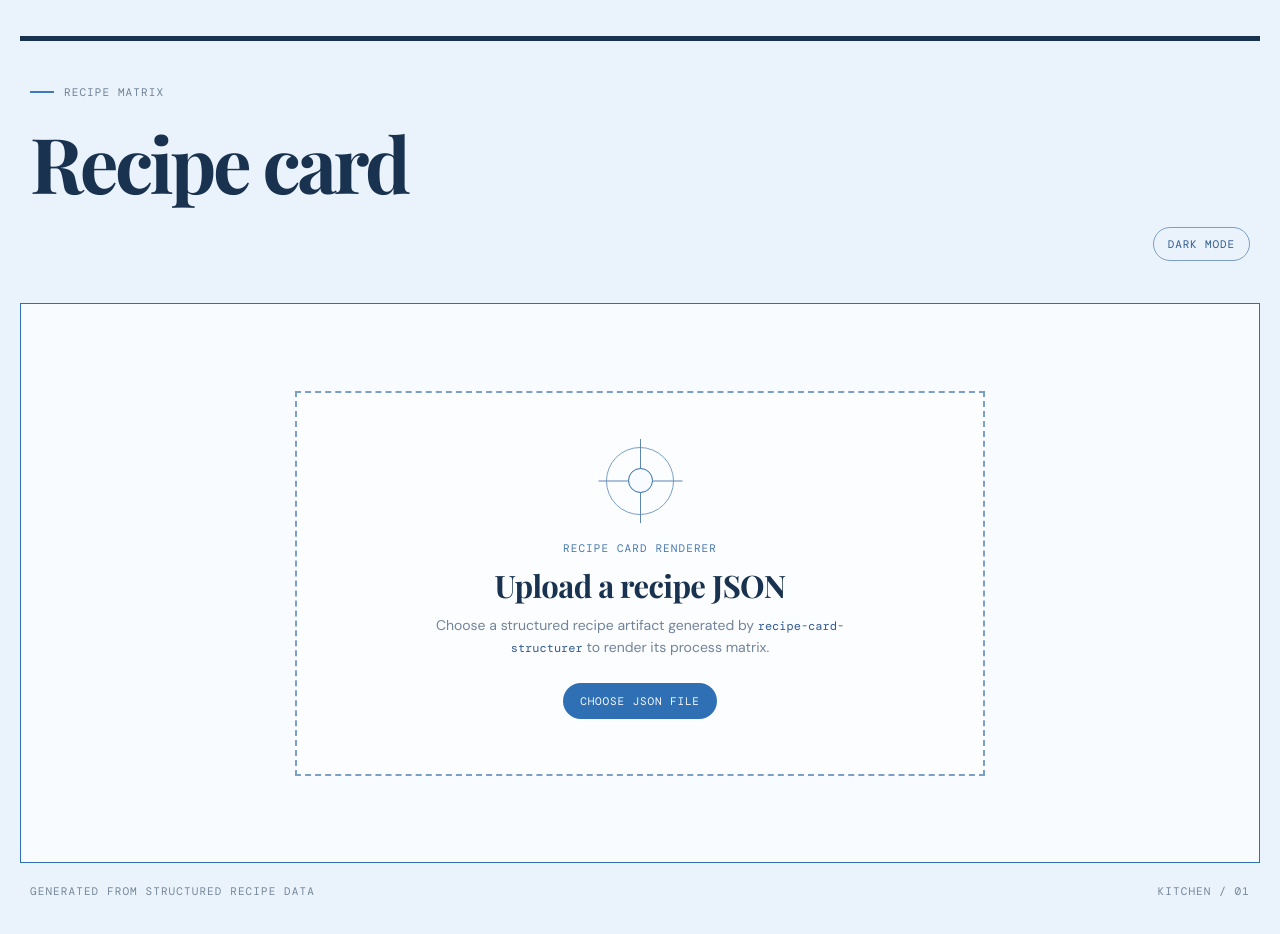
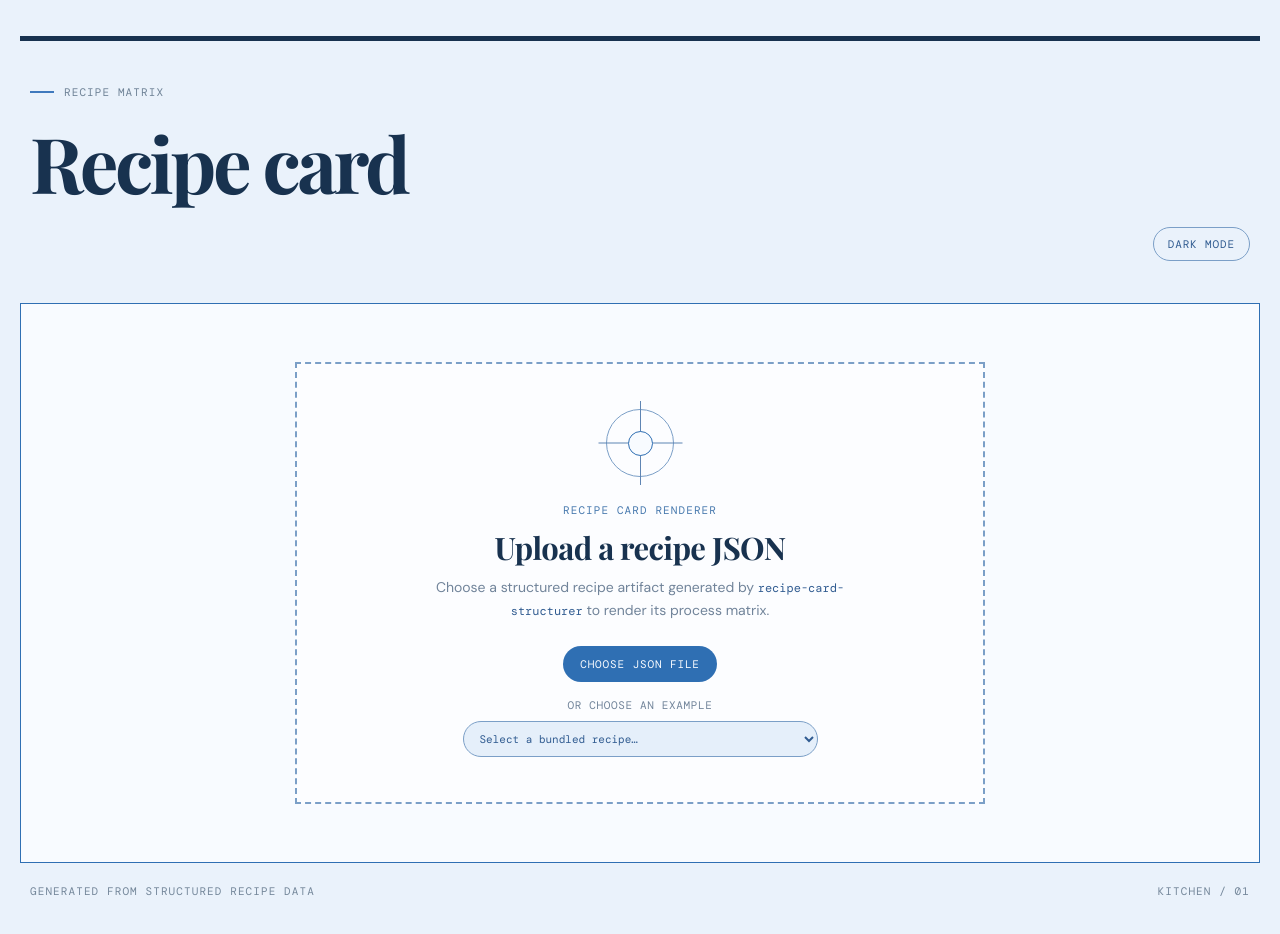
Before and after one commit to gradybknight/recipe_generator, a React (Vite) app: page / in a window 1280 px wide. Built offline with nearby package versions, Linux system fonts and the light colour scheme.

Commit message:
Bundle example recipes for selection

```diff
--- a/src/main.jsx
+++ b/src/main.jsx
@@ -1,6 +1,10 @@
 import { StrictMode, useEffect, useMemo, useState } from 'react'
 import { createRoot } from 'react-dom/client'
 import './styles.css'
+
+const exampleRecipes = Object.entries(import.meta.glob('../example_recipes/*.json', { eager: true, import: 'default' }))
+  .map(([path, recipe]) => ({ path, recipe }))
+  .sort((a, b) => a.recipe.title.localeCompare(b.recipe.title))
 
 const colors = {
   'component-salad': 'sage',
@@ -177,7 +181,19 @@ function Notes({ recipe }) {
   )
 }
 
-function EmptyRecipe({ onFile, error }) {
+function ExampleRecipePicker({ examples, onSelect }) {
+  return (
+    <label className="example-picker">
+      <span>Or choose an example</span>
+      <select defaultValue="" onChange={(event) => onSelect(event.target.value)}>
+        <option value="" disabled>Select a bundled recipe…</option>
+        {examples.map(({ path, recipe }) => <option value={path} key={path}>{recipe.title}</option>)}
+      </select>
+    </label>
+  )
+}
+
+function EmptyRecipe({ onFile, onExample, examples, error }) {
   return (
     <section className="empty-panel">
       <div className="upload-target">
@@ -189,6 +205,7 @@ function EmptyRecipe({ onFile, error }) {
           <input type="file" accept="application/json,.json" onChange={onFile} />
           <span>Choose JSON file</span>
         </label>
+        <ExampleRecipePicker examples={examples} onSelect={onExample} />
         {error && <div className="import-error" role="alert">{error}</div>}
       </div>
     </section>
@@ -267,6 +284,15 @@ function App() {
     }
   }
 
+  const handleExample = (path) => {
+    const selected = exampleRecipes.find((item) => item.path === path)
+    if (!selected) return
+    setRecipe(selected.recipe)
+    setCompletedThrough(0)
+    setLoadedFile(selected.path.replace('../', ''))
+    setImportError('')
+  }
+
   return (
     <main className="app-shell">
       <div className="top-rule" />
@@ -283,6 +309,7 @@ function App() {
             <input type="file" accept="application/json,.json" onChange={handleFile} />
             <span>Load recipe JSON</span>
           </label>
+          <ExampleRecipePicker examples={exampleRecipes} onSelect={handleExample} />
           <button type="button" className="theme-toggle" onClick={() => setDarkMode((enabled) => !enabled)}>
             {darkMode ? 'Light mode' : 'Dark mode'}
           </button>
@@ -291,7 +318,7 @@ function App() {
         {!recipe && <div className="empty-header-tools"><button type="button" className="theme-toggle" onClick={() => setDarkMode((enabled) => !enabled)}>{darkMode ? 'Light mode' : 'Dark mode'}</button></div>}
       </header>
 
-      {!recipe && <EmptyRecipe onFile={handleFile} error={importError} />}
+      {!recipe && <EmptyRecipe onFile={handleFile} onExample={handleExample} examples={exampleRecipes} error={importError} />}
       {recipe && <nav className="view-tabs" aria-label="Recipe views">
         <button type="button" className={activeView === 'matrix' ? 'active' : ''} aria-selected={activeView === 'matrix'} onClick={() => setActiveView('matrix')}>Matrix view</button>
         <button type="button" className={activeView === 'traditional' ? 'active' : ''} aria-selected={activeView === 'traditional'} onClick={() => setActiveView('traditional')}>Traditional recipe</button>
--- a/src/styles.css
+++ b/src/styles.css
@@ -20,6 +20,9 @@ h2 { font: 700 31px/1.1 'Playfair Display', serif; margin: 8px 0 0; letter-spaci
 .file-picker input { position: absolute; width: 1px; height: 1px; opacity: 0; pointer-events: none; }
 .file-picker span { border: 1px solid #7e9d80; border-radius: 22px; padding: 9px 14px; color: #45634b; background: #e8f2e6; font: 11px 'DM Mono', monospace; text-transform: uppercase; letter-spacing: .08em; }
 .file-picker span:hover { background: #d5e6d4; }
+.example-picker { display: inline-flex; align-items: center; gap: 8px; color: #71849a; font: 11px 'DM Mono', monospace; text-transform: uppercase; letter-spacing: .06em; }
+.example-picker select { max-width: 270px; border: 1px solid #7b9fc7; border-radius: 22px; padding: 9px 30px 9px 12px; color: #315c91; background: #e5effa; cursor: pointer; font: 11px 'DM Mono', monospace; }
+.example-picker select:hover { background: #d1e3f6; }
 .theme-toggle { border: 1px solid #7b9fc7; border-radius: 22px; padding: 9px 14px; color: #315c91; background: transparent; cursor: pointer; font: 11px 'DM Mono', monospace; text-transform: uppercase; letter-spacing: .08em; }
 .theme-toggle:hover { background: #d1e3f6; }
 .loaded-file { color: #7f8982; font: 11px 'DM Mono', monospace; }
@@ -59,6 +62,8 @@ h2 { font: 700 31px/1.1 'Playfair Display', serif; margin: 8px 0 0; letter-spaci
 .target-picker input { position: absolute; width: 1px; height: 1px; opacity: 0; pointer-events: none; }
 .target-picker span { display: inline-block; border-radius: 22px; padding: 11px 17px; color: #f8fbff; background: #2f6fb3; font: 11px 'DM Mono', monospace; text-transform: uppercase; letter-spacing: .08em; }
 .target-picker span:hover { background: #245b99; }
+.upload-target .example-picker { flex-direction: column; gap: 9px; margin-top: 16px; }
+.upload-target .example-picker select { max-width: min(430px, 100%); width: 100%; text-transform: none; letter-spacing: 0; }
 .matrix-panel { border: 1px solid #35a04e; background: #fbfcf9; padding: 0 16px 16px; box-shadow: 0 4px 0 rgba(48, 97, 57, .07); }
 .matrix-caption { display: flex; justify-content: space-between; align-items: end; padding: 29px 17px 25px; }
 .section-kicker { color: #9b6a4a; }
@@ -179,6 +184,9 @@ footer { color: #74879a; }
 :root[data-theme='dark'] .meta-divider { background: #415a73; }
 :root[data-theme='dark'] .file-picker span { border-color: #6d99c7; color: #c6def7; background: #1a3551; }
 :root[data-theme='dark'] .file-picker span:hover { background: #26496d; }
+:root[data-theme='dark'] .example-picker { color: #9bb5d0; }
+:root[data-theme='dark'] .example-picker select { border-color: #6d99c7; color: #c6def7; background: #1a3551; }
+:root[data-theme='dark'] .example-picker select:hover { background: #26496d; }
 :root[data-theme='dark'] .empty-header-tools .theme-toggle { border-color: #6d99c7; color: #c6def7; }
 :root[data-theme='dark'] .empty-panel { border-color: #78a9dc; background: #111f30; }
 :root[data-theme='dark'] .upload-target { border-color: #6d99c7; background: rgba(23, 39, 58, .72); }
```
Also changed, not shown: 1 other file (tests, documents, lock files or other folders).
